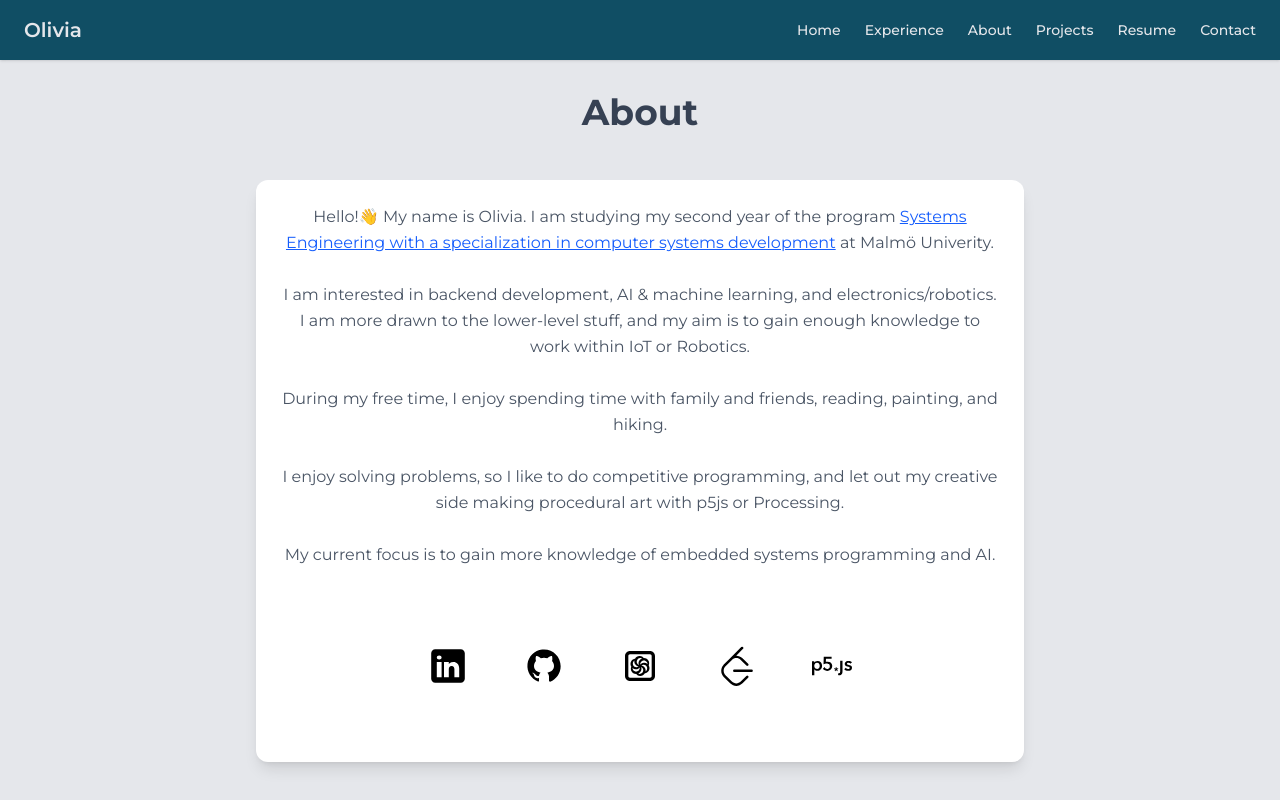
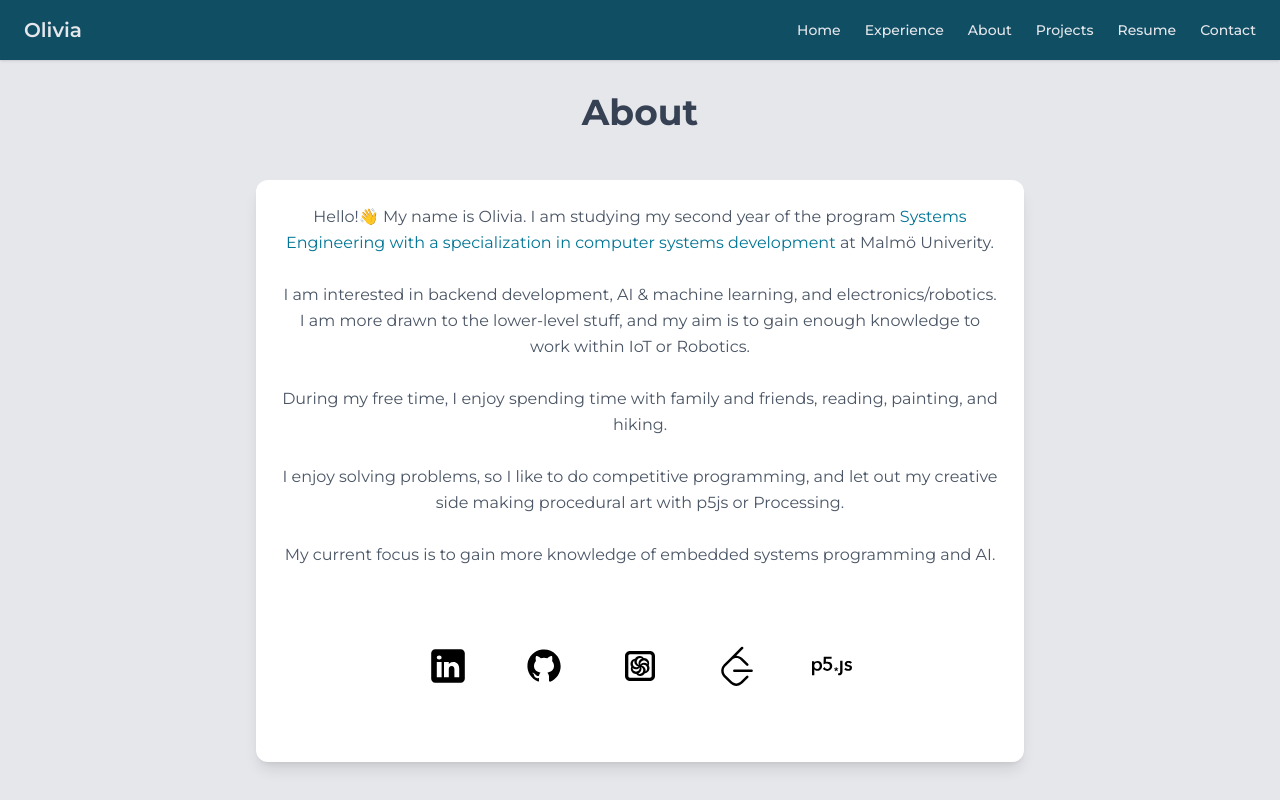
Before and after one commit to teolivan/portfolio-website, a Next.js app in the folder portfolio-website/: page /about in a window 1280 px wide. Built offline with nearby package versions, Linux system fonts and the light colour scheme.

Commit message:
Update page.tsx

```diff
--- a/portfolio-website/src/app/about/page.tsx
+++ b/portfolio-website/src/app/about/page.tsx
@@ -15,7 +15,7 @@ const page = () => {
                         Hello!👋 My name is Olivia.
                         I am studying my second year of the program     <a
                             href="https://mau.se/sok-utbildning/program/tgsya/"
-                            className="text-blue-600 underline"
+                            className="text-cyan-700 hover:underline"
                             target="_blank"
                             rel="noopener noreferrer"
                         >
```
